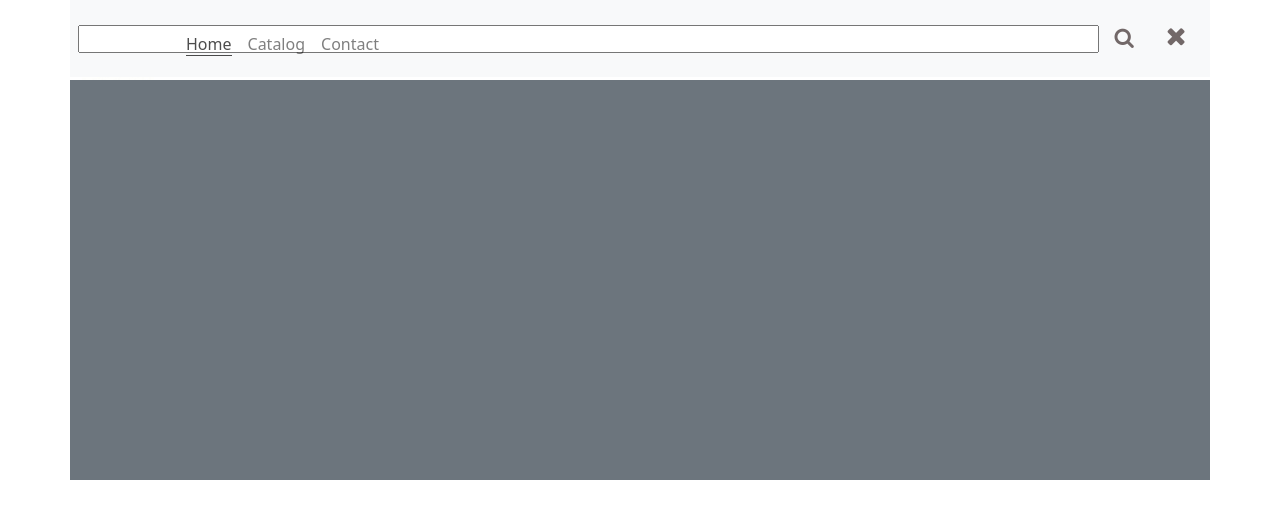
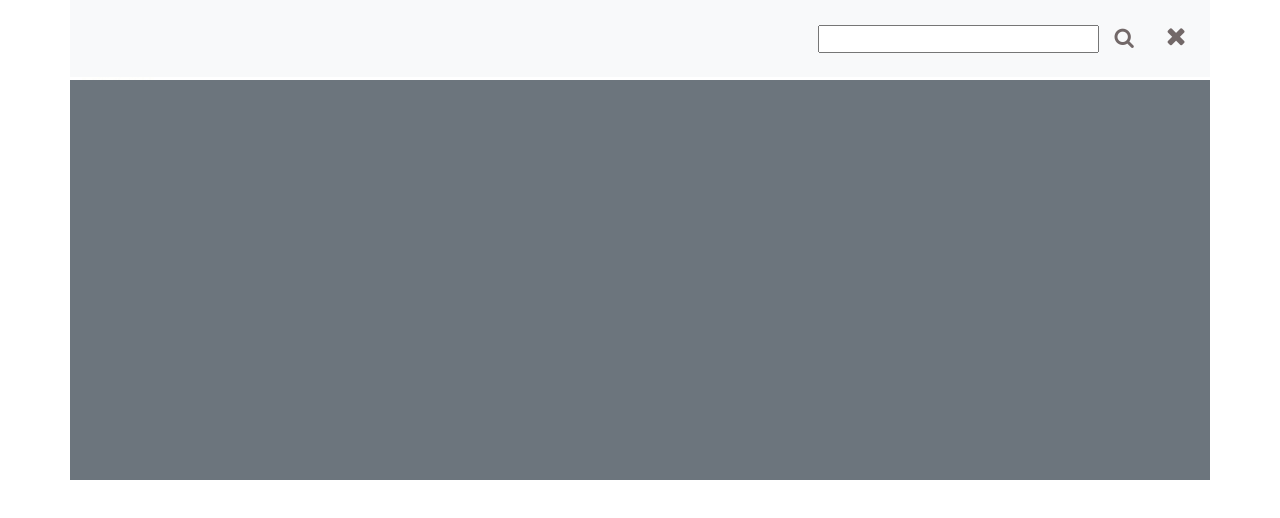
Before and after one commit to EzequielBrito99/Fitness-Army, a React (Create React App) app: page / in a window 1280 px wide. Shown: the top 518 px of the page. Built offline with nearby package versions, Linux system fonts and the light colour scheme.

Commit message:
Corregido search para desktpo

```diff
--- a/public/css/style.css
+++ b/public/css/style.css
@@ -73,6 +73,7 @@
 }
 
 .nav-search{
+    z-index: 1001;
     transition: transform .6s ease;
     -webkit-transition: transform .6s ease;
     -moz-transition: transform .6s ease;
@@ -136,4 +137,9 @@
     .nav-item:hover{
         color: rgba(0, 0, 0, .7);
     }
+
+    .nav-search{
+        position: static;
+        width: auto;
+    }
 }
--- a/src/components/Navbar.js
+++ b/src/components/Navbar.js
@@ -45,8 +45,8 @@ const Navbar = () => {
         </span>
       </ul>
       <i className='icono fa fa-search' onClick={handleSearchStatus}></i>
-      <div className={"nav-search position-absolute bg-light top-0 start-0 w-100 d-flex align-items-baseline py-4 px-2 " + (!searchStatus&&'search-close')}>
-        <input type="search" name="search" id="search-input" className='flex-grow-1' />
+      <div className={"nav-search position-absolute bg-light top-0 start-0 w-100 d-flex justify-content-md-end align-items-baseline py-4 px-2 " + (!searchStatus&&'search-close')}>
+        <input type="search" name="search" id="search-input" className='flex-grow-1 flex-md-grow-0 w-25' />
         <i className='icono fa fa-search'></i>
         <i className='icono fa fa-close' onClick={handleSearchStatus}></i>
       </div>
```
